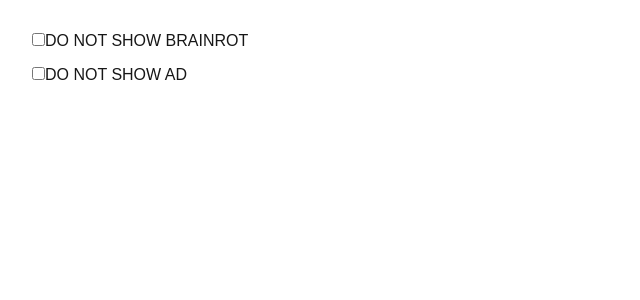
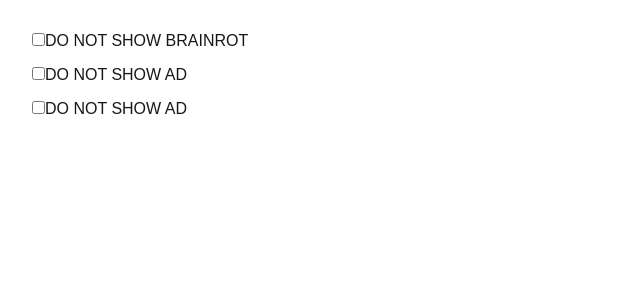
Before and after one commit to ShiCheng-Lu/website, a Next.js app: page /settings in a window 1280 px wide. Shown: the top 300 px of the page, without its empty margins (0-640 px from the left). Built offline with nearby package versions, Linux system fonts and the light colour scheme.

Commit message:
add disable 8 ball

```diff
--- a/src/app/settings/page.tsx
+++ b/src/app/settings/page.tsx
@@ -4,7 +4,11 @@ import { useEffect, useState } from "react";
 import { useCookies } from "react-cookie";
 
 export default function Settings() {
-  const [cookie, setCookie] = useCookies(["brainRotOff", "adOff"]);
+  const [cookie, setCookie] = useCookies([
+    "disableBrainRot",
+    "disableAd",
+    "disable8Ball",
+  ]);
   const [initialized, setInitialized] = useState(false);
   useEffect(() => setInitialized(true), []);
 
@@ -23,22 +27,35 @@ export default function Settings() {
       >
         <div
           onClick={() =>
-            setCookie("brainRotOff", !cookie.brainRotOff, { expires })
+            setCookie("disableBrainRot", !cookie.disableBrainRot, { expires })
           }
           style={{ marginRight: "auto" }}
         >
           <input
             type="checkbox"
-            checked={cookie.brainRotOff || false}
+            checked={cookie.disableBrainRot || false}
             readOnly
           />
           <label htmlFor="brainrot">DO NOT SHOW BRAINROT</label>
         </div>
         <div
-          onClick={() => setCookie("adOff", !cookie.adOff, { expires })}
+          onClick={() => setCookie("disableAd", !cookie.disableAd, { expires })}
           style={{ marginRight: "auto" }}
         >
-          <input type="checkbox" checked={cookie.adOff || false} readOnly />
+          <input type="checkbox" checked={cookie.disableAd || false} readOnly />
+          <label htmlFor="brainrot">DO NOT SHOW AD</label>
+        </div>
+        <div
+          onClick={() =>
+            setCookie("disable8Ball", !cookie.disable8Ball, { expires })
+          }
+          style={{ marginRight: "auto" }}
+        >
+          <input
+            type="checkbox"
+            checked={cookie.disable8Ball || false}
+            readOnly
+          />
           <label htmlFor="brainrot">DO NOT SHOW AD</label>
         </div>
       </div>
```
Also changed, not shown: src/app/page.tsx (+8 -4 lines).
